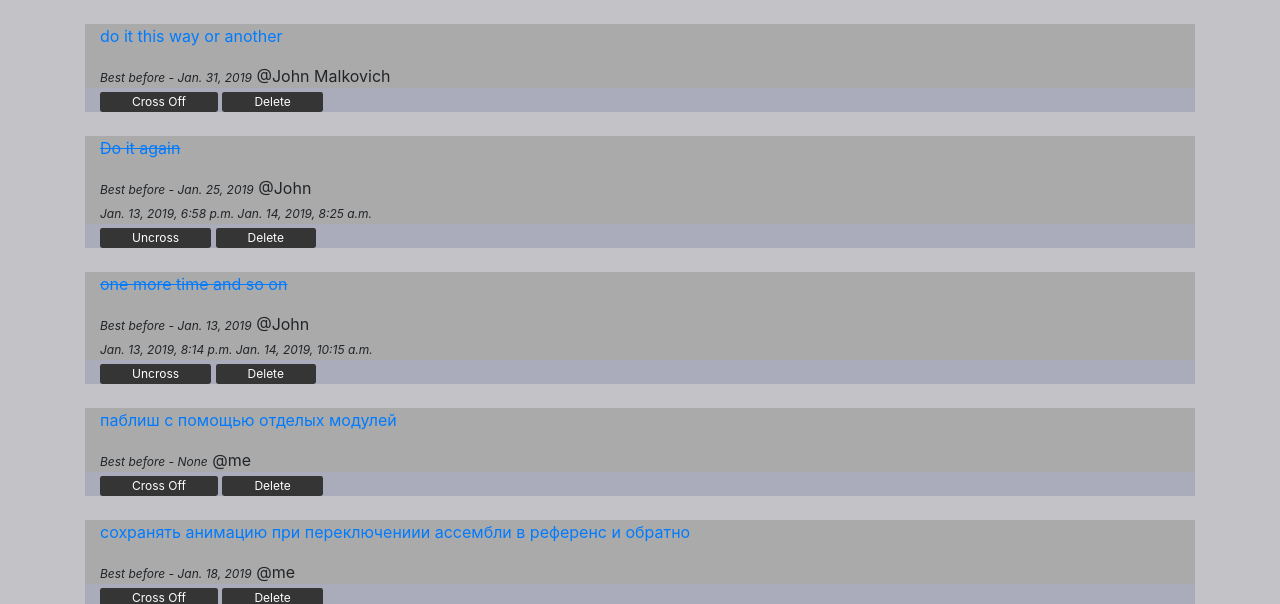
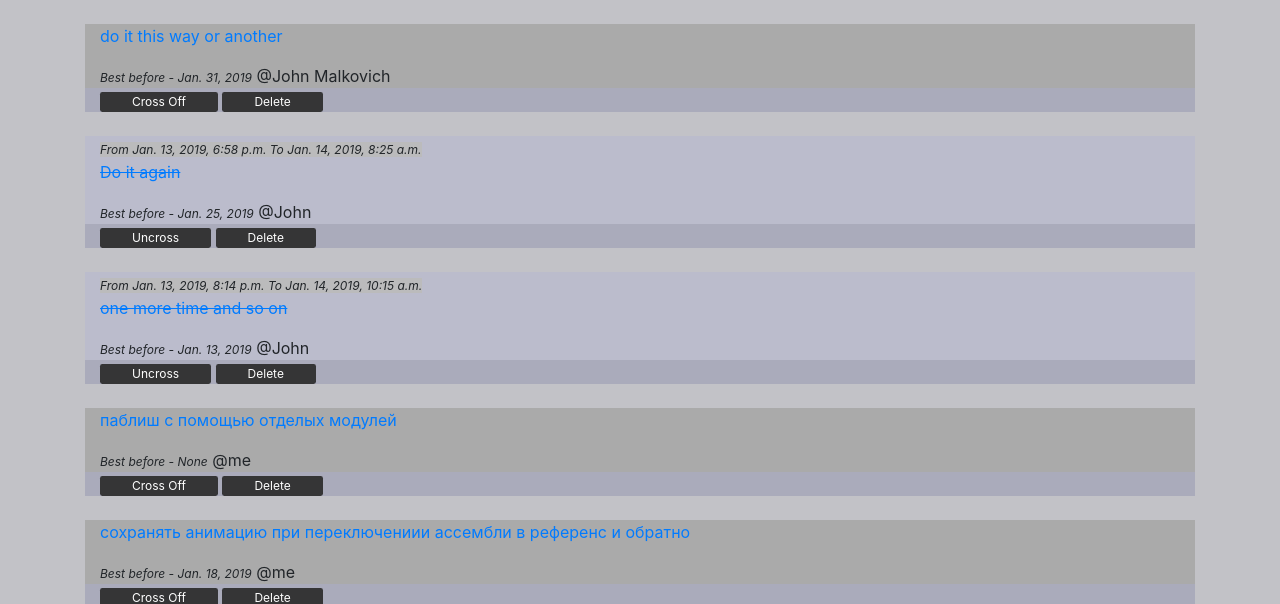
Before and after one commit to stabr/to-do, a Django app: page / in a window 1280 px wide. Shown: the part 56-660 px from the top of the page. Run offline with Django 3.2, Linux system fonts and the light colour scheme; data comes from the database, SQL or seed files in the repository; both versions use the stored data as it was after the commit; some libraries are stand-ins or nearby versions.

Commit message:
modified task view

```diff
--- a/todo_list/templates/home.html
+++ b/todo_list/templates/home.html
@@ -17,10 +17,10 @@
     <div class="container">
     {% if things.completed %}
     <div class="row" style="background-color:#aaa;">
-            <div class="col">
+        <div class="col" style="background-color:#bbbccc;">
+            <i style="font-size:12px; background-color:#bbbbbc;">From {{ things.created_at }} To {{ things.updated_at }}</i>
             <p><a href="{% url 'todo_list:edit' things.id %}" class="striker">{{ things.item }}</a></p>
             <i style="font-size:12px">Best before - {{ things.deadline }}</i> @{{ things.asignee }}<br>
-            <i style="font-size:12px">{{ things.created_at }} {{ things.updated_at }}</i>
         </div>
     </div>
     <div class="row align-items-start">
```
Also changed, not shown: db.sqlite3. Lines whose indentation alone changed are shown as unchanged.
